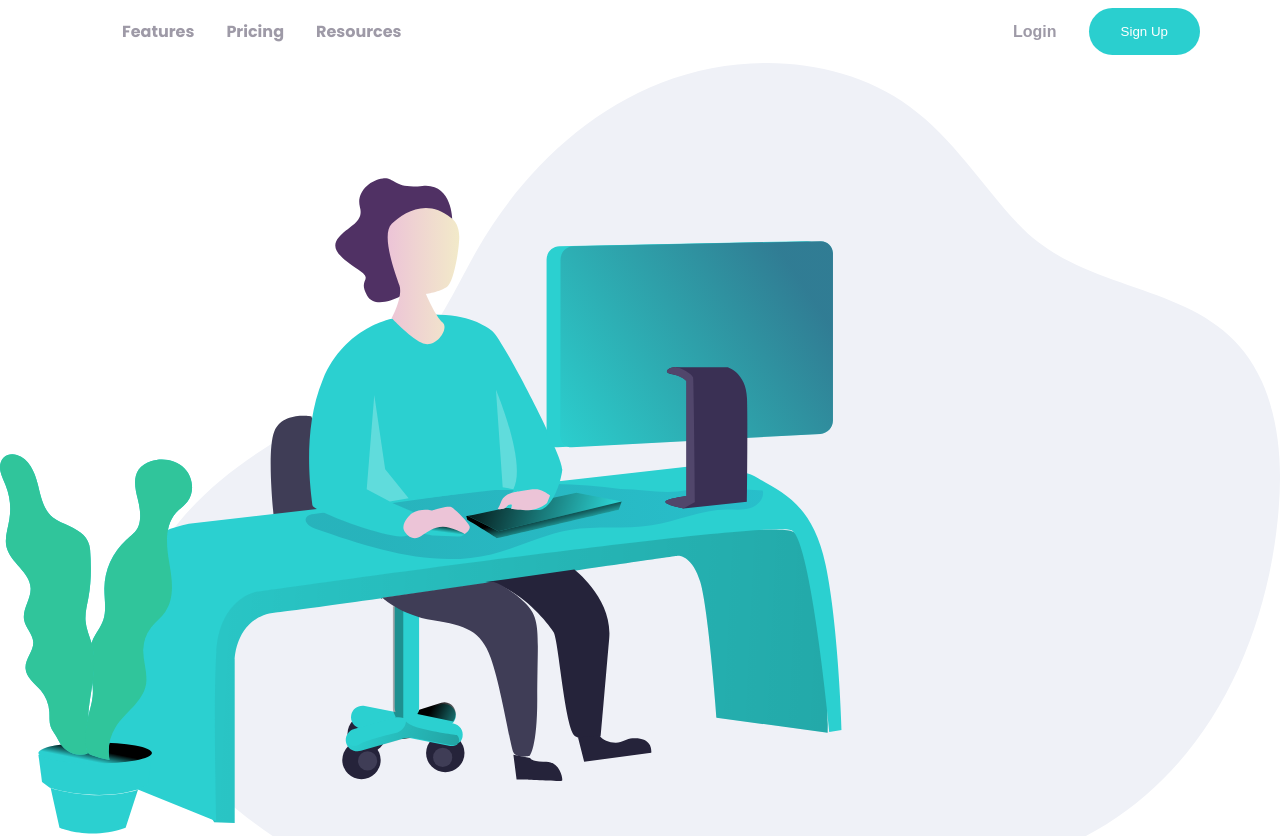
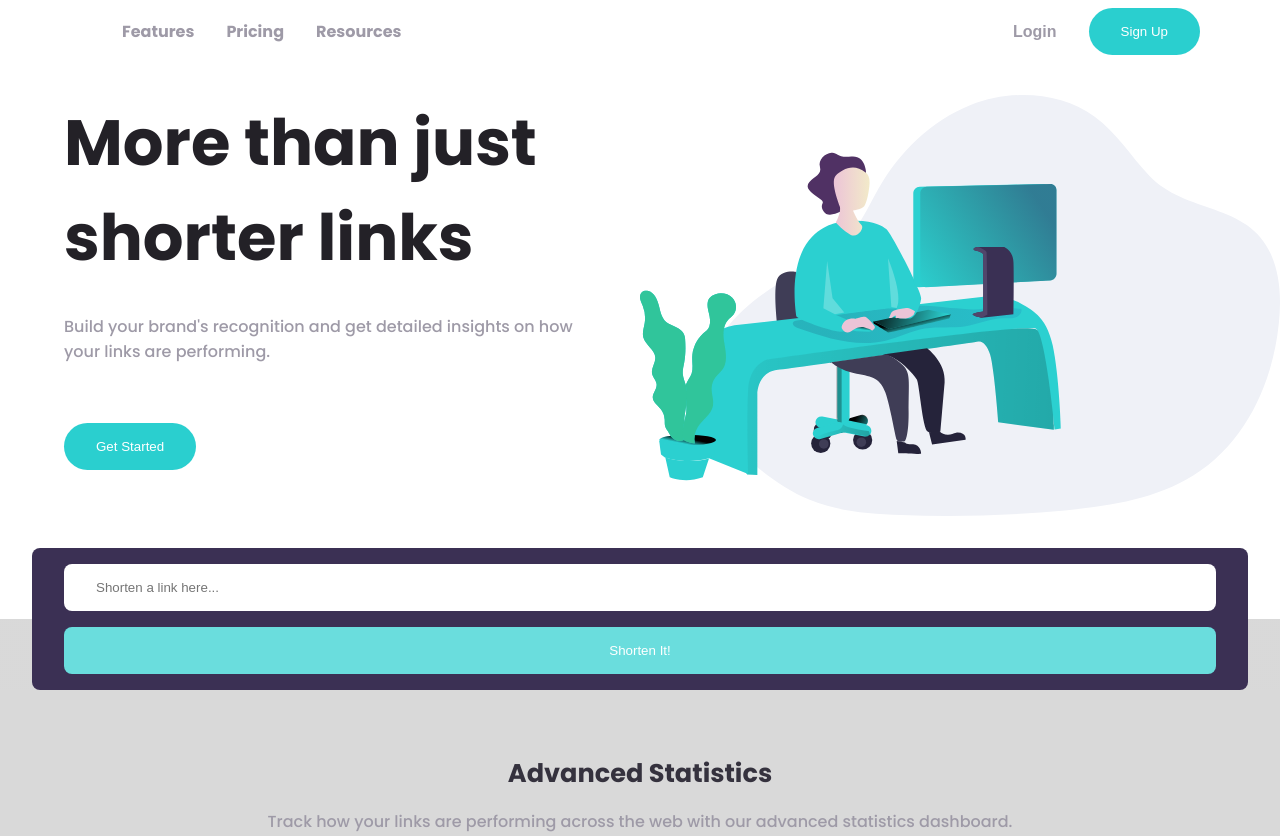
Before and after one commit to riwepo/fem-url-shortening-api-landing-page, a React (Create React App) app: page / in a window 1280 px wide. Shown: the top 836 px of the page. Built offline with nearby package versions, Linux system fonts and the light colour scheme; some icons are missing.

Commit message:
style hero for desktop

```diff
--- a/src/components/Hero.module.css
+++ b/src/components/Hero.module.css
@@ -32,3 +32,40 @@
   grid-row: 4;
   margin: 1rem 2rem 2rem 2rem;
 }
+
+@media (min-width: 768px) {
+  .container {
+    padding-top: 2rem;
+    padding-bottom: 2rem;
+    display: grid;
+    grid-template-rows: auto auto auto;
+    grid-template-columns: 50% 50%;
+  }
+  .illustrationWorking {
+    grid-row-start: 1;
+    grid-row-end: 4;
+    grid-column: 2;
+  }
+  .heading {
+    grid-row: 1;
+    grid-column: 1;
+    font-size: 4rem;
+    margin: 0;
+    padding-left: 4rem;
+    padding-right: 2rem;
+  }
+  .text {
+    grid-row: 2;
+    grid-column: 1;
+    margin: 0;
+    padding-left: 4rem;
+    padding-right: 2rem;
+  }
+  .button {
+    grid-row: 3;
+    grid-column: 1;
+    justify-self: start;
+    align-self: center;
+    margin-left: 4rem;
+  }
+}
```
